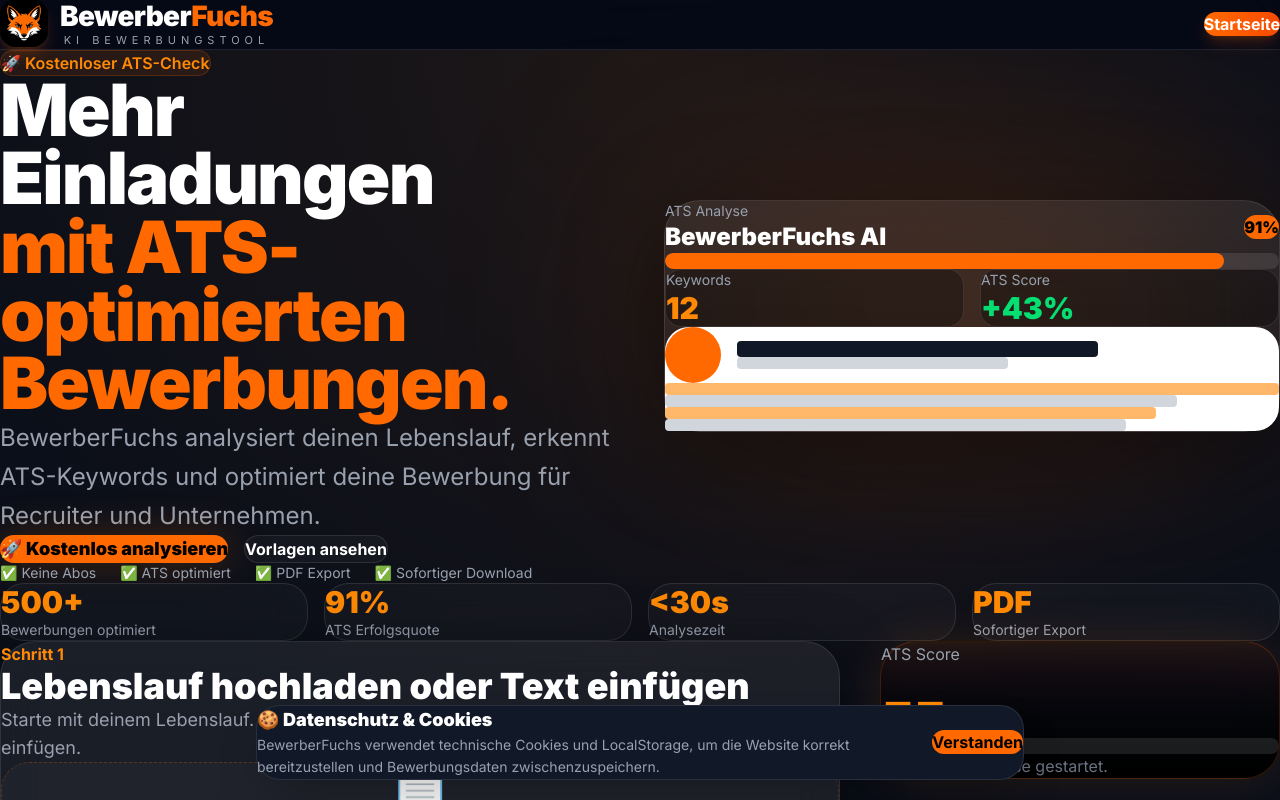
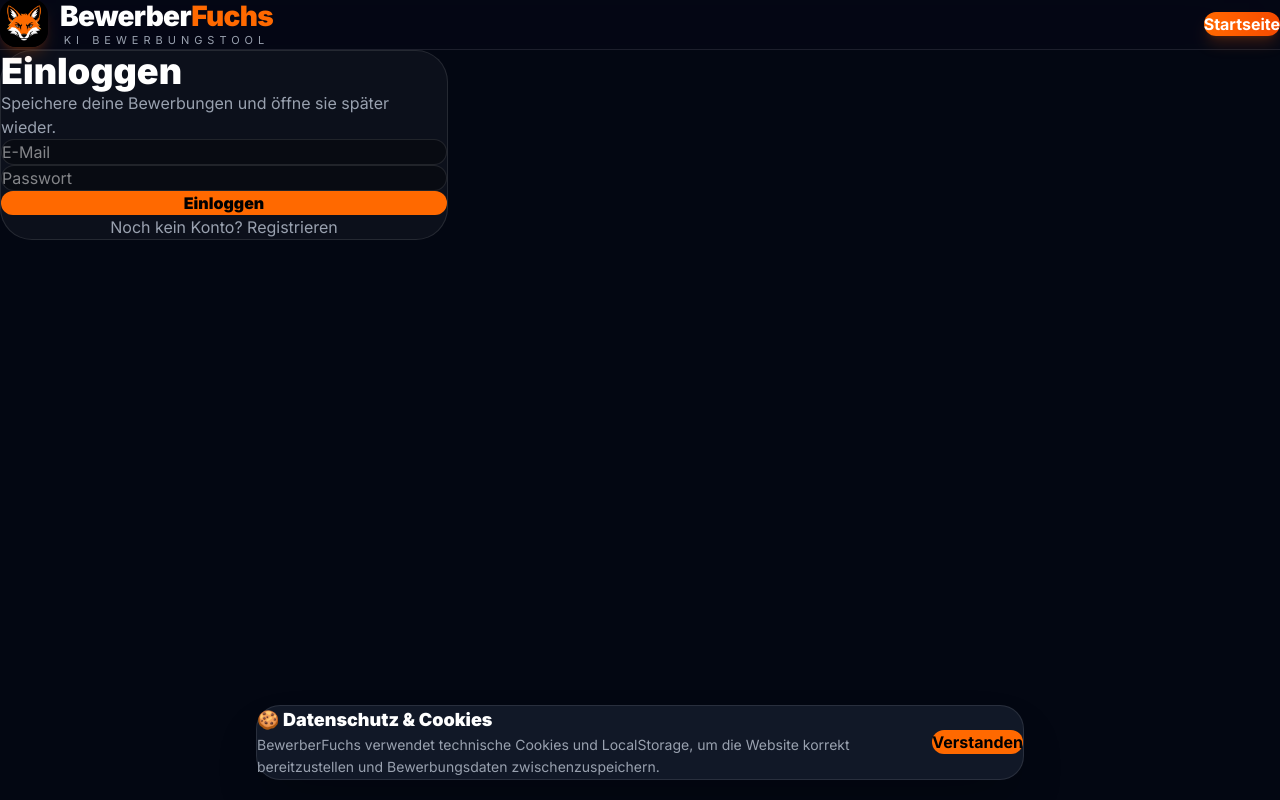
Before and after one commit to steadfastfighter-ui/bewerberfuchs-1, a React (Vite) app in the folder frontend/: page / in a window 1280 px wide. Both pictures are taken after a click on the button "Starten". Shown: the top 800 px of the page. Built offline with nearby package versions, Linux system fonts and the light colour scheme.

Commit message:
add firebase auth system

```diff
--- a/frontend/package.json
+++ b/frontend/package.json
@@ -3,19 +3,17 @@
   "private": true,
   "version": "1.0.0",
   "type": "module",
-
   "scripts": {
     "dev": "vite",
     "build": "vite build",
     "preview": "vite preview"
   },
-
   "dependencies": {
+    "firebase": "^12.13.0",
     "jspdf": "^4.2.1",
     "react": "^19.2.6",
     "react-dom": "^19.2.6"
   },
-
   "devDependencies": {
     "@tailwindcss/vite": "^4.3.0",
     "@vitejs/plugin-react": "^6.0.1",
--- a/frontend/src/App.jsx
+++ b/frontend/src/App.jsx
@@ -6,9 +6,13 @@ import Checkout from "./Checkout";
 import Success from "./Success";
 import OptimizedResume from "./OptimizedResume";
 import LegalPage from "./LegalPage";
+import AuthPage from "./AuthPage";
 
 export default function App() {
   const [page, setPage] = useState("landing");
+  const [isLoggedIn, setIsLoggedIn] = useState(
+  localStorage.getItem("loggedIn") === "true"
+);
 
   const [resumeText, setResumeText] = useState(() => localStorage.getItem("resumeText") || "");
   const [jobText, setJobText] = useState(() => localStorage.getItem("jobText") || "");
@@ -47,7 +51,17 @@ export default function App() {
   });
 
   const [paymentSuccess, setPaymentSuccess] = useState(false);
+  function loginSuccess() {
+  localStorage.setItem("loggedIn", "true");
+  setIsLoggedIn(true);
+  setPage("dashboard");
+}
 
+function logout() {
+  localStorage.removeItem("loggedIn");
+  setIsLoggedIn(false);
+  setPage("landing");
+}
   function goStartseite() {
     setPage("landing");
     setPaymentSuccess(false);
@@ -133,7 +147,13 @@ export default function App() {
   } else if (page === "checkout") {
     content = (
       <Checkout
-        goDashboard={() => setPage("dashboard")}
+        goDashboard={() => {
+  if (isLoggedIn) {
+    setPage("dashboard");
+  } else {
+    setPage("auth");
+  }
+}}
         selectedProduct={selectedProduct || "bundle"}
       />
     );
@@ -169,10 +189,23 @@ export default function App() {
     content = <LegalPage type="agb" goHome={goStartseite} />;
   } else if (page === "kontakt") {
     content = <LegalPage type="kontakt" goHome={goStartseite} />;
+  } else if (page === "auth") {
+  content = (
+    <AuthPage
+      goHome={goStartseite}
+      onLoginSuccess={loginSuccess}
+    />
+  );
   } else {
     content = (
       <LandingPage
-        goDashboard={() => setPage("dashboard")}
+        goDashboard={() => {
+  if (isLoggedIn) {
+    setPage("dashboard");
+  } else {
+    setPage("auth");
+  }
+}}
         goCheckout={goCheckout}
         goLegal={(legalPage) => setPage(legalPage)}
       />
--- /dev/null
+++ b/frontend/src/AuthPage.jsx
@@ -0,0 +1,79 @@
+import { useState } from "react";
+import { auth } from "./firebase";
+import {
+  createUserWithEmailAndPassword,
+  signInWithEmailAndPassword,
+} from "firebase/auth";
+import Topbar from "./components/Topbar";
+
+export default function AuthPage({ goHome, onLoginSuccess }) {
+  const [mode, setMode] = useState("login");
+  const [email, setEmail] = useState("");
+  const [password, setPassword] = useState("");
+
+  async function submitAuth() {
+    try {
+      if (mode === "register") {
+        await createUserWithEmailAndPassword(auth, email, password);
+      } else {
+        await signInWithEmailAndPassword(auth, email, password);
+      }
+
+      onLoginSuccess?.();
+    } catch (error) {
+      alert("Login fehlgeschlagen: " + error.message);
+    }
+  }
+
+  return (
+    <div className="min-h-screen bg-[#030712] text-white">
+      <Topbar goHome={goHome} />
+
+      <div className="max-w-md mx-auto px-6 py-20">
+        <div className="bg-white/[0.04] border border-white/10 rounded-[32px] p-8">
+          <h1 className="text-4xl font-black mb-3">
+            {mode === "login" ? "Einloggen" : "Registrieren"}
+          </h1>
+
+          <p className="text-gray-400 mb-8">
+            Speichere deine Bewerbungen und öffne sie später wieder.
+          </p>
+
+          <input
+            type="email"
+            placeholder="E-Mail"
+            value={email}
+            onChange={(e) => setEmail(e.target.value)}
+            className="w-full mb-4 bg-black/30 border border-white/10 rounded-2xl px-5 py-4 outline-none focus:border-orange-500"
+          />
+
+          <input
+            type="password"
+            placeholder="Passwort"
+            value={password}
+            onChange={(e) => setPassword(e.target.value)}
+            className="w-full mb-6 bg-black/30 border border-white/10 rounded-2xl px-5 py-4 outline-none focus:border-orange-500"
+          />
+
+          <button
+            onClick={submitAuth}
+            className="w-full bg-orange-500 hover:bg-orange-400 text-black font-black py-4 rounded-2xl"
+          >
+            {mode === "login" ? "Einloggen" : "Konto erstellen"}
+          </button>
+
+          <button
+            onClick={() =>
+              setMode(mode === "login" ? "register" : "login")
+            }
+            className="w-full mt-5 text-gray-400 hover:text-white"
+          >
+            {mode === "login"
+              ? "Noch kein Konto? Registrieren"
+              : "Schon ein Konto? Einloggen"}
+          </button>
+        </div>
+      </div>
+    </div>
+  );
+}
--- /dev/null
+++ b/frontend/src/firebase.js
@@ -0,0 +1,17 @@
+import { initializeApp } from "firebase/app";
+import { getAuth } from "firebase/auth";
+import { getFirestore } from "firebase/firestore";
+
+const firebaseConfig = {
+  apiKey: "AIzaSyD55s4moqt-NqKPmXXVmRJUx7H8NIgVRHE",
+  authDomain: "bewerberfuchs-5a996.firebaseapp.com",
+  projectId: "bewerberfuchs-5a996",
+  storageBucket: "bewerberfuchs-5a996.firebasestorage.app",
+  messagingSenderId: "137927252744",
+  appId: "1:137927252744:web:e1f6f87cce615cf23aaabd"
+};
+
+const app = initializeApp(firebaseConfig);
+
+export const auth = getAuth(app);
+export const db = getFirestore(app);
```
Also changed, not shown: 1 other file (tests, documents, lock files or other folders).
